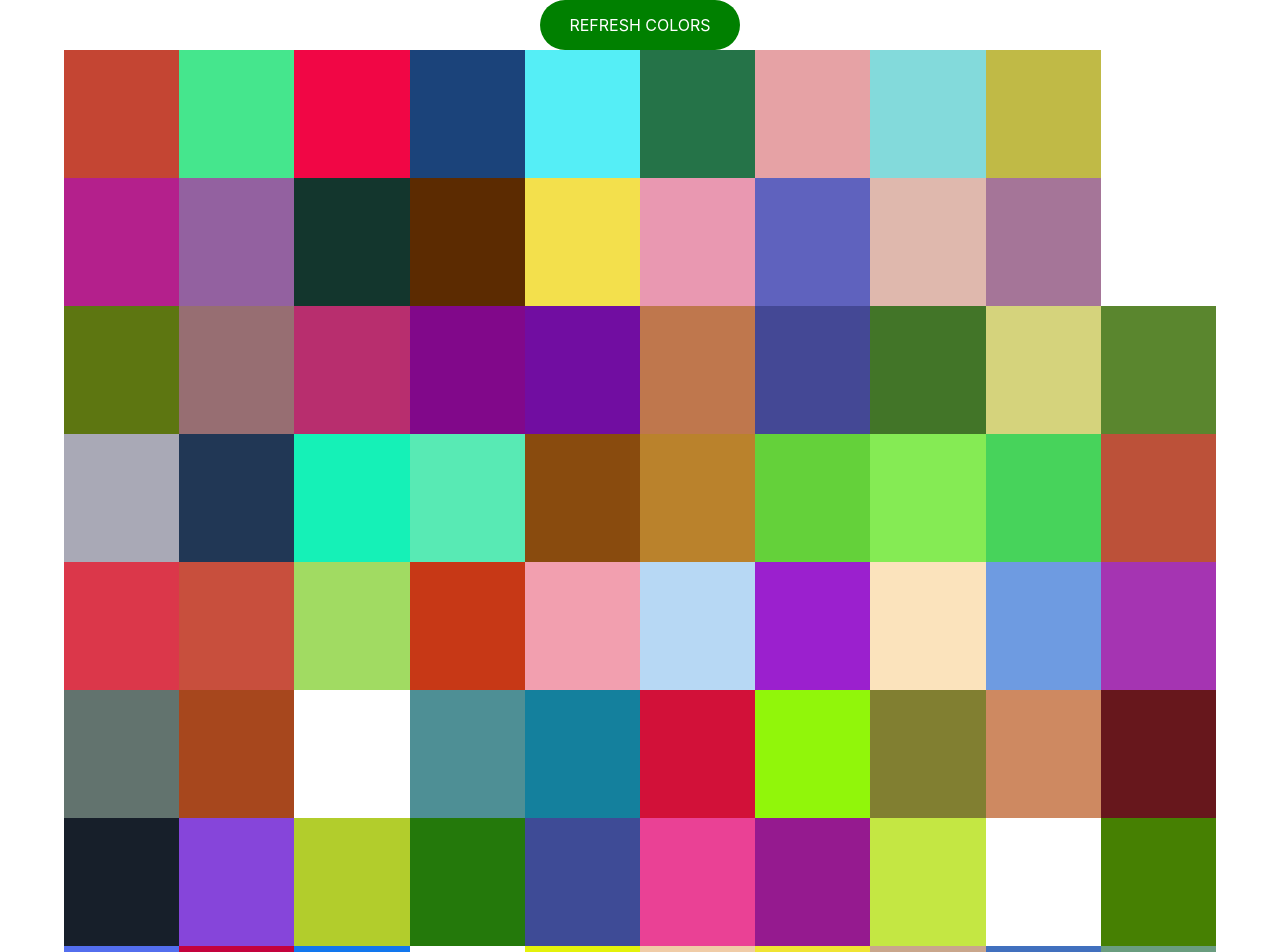
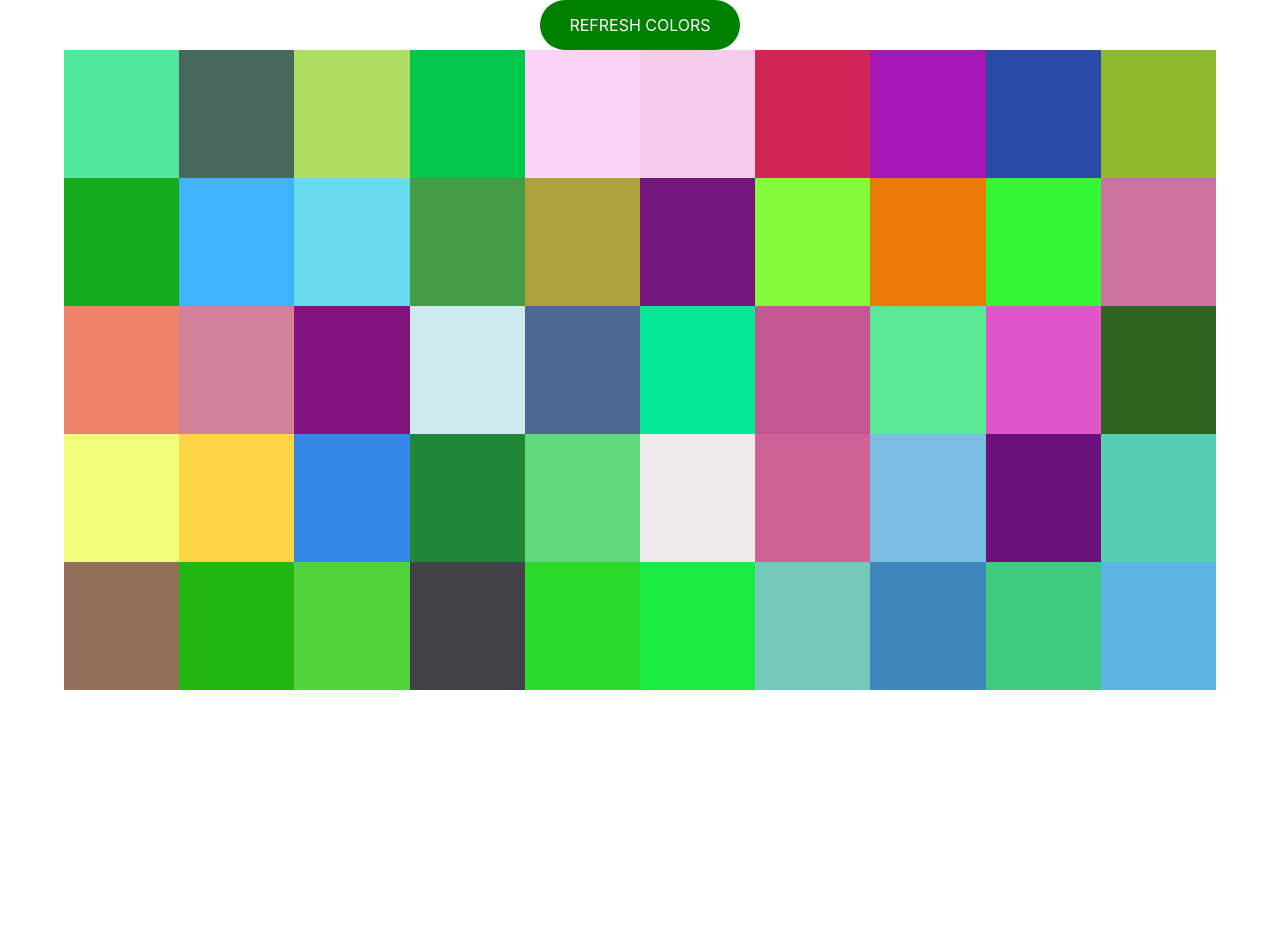
Before and after one commit to ilkercetin/color-picker, a React (Create React App) app: page / in a window 1280 px wide. Shown: the top 952 px of the page. After the commit the page ends 800 px from the top, so only its background shows below. Built offline with nearby package versions, Linux system fonts and the light colour scheme.

Commit message:
Initial commit

```diff
--- a/src/App.js
+++ b/src/App.js
@@ -10,11 +10,16 @@ function App() {
 
     function generateRandom100Color() {
         let colorList = [];
+        const letters = '0123456789ABCDEF'.split('');
 
-        for (let i = 0; i < 100; i++) {
-            let colorCode = '#' + (Math.random() * 0xFFFFFF << 0).toString(16);
+        for (let i = 0; i < 50; i++) {
+            let color = '#';
 
-            colorList.push(colorCode);
+            for (let j = 0; j < 6; j++) {
+                color += letters[Math.round(Math.random() * (letters.length - 1))];
+            }
+
+            colorList.push(color);
         }
 
         return colorList;
```
